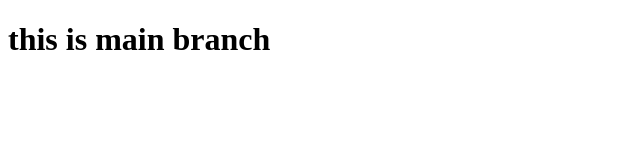
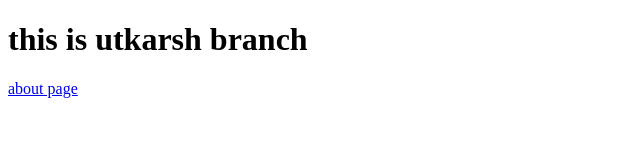
Before and after one commit to utkarshInnoraft73/demoPracticeGit, a plain HTML site: page index.html in a window 1280 px wide. Shown: the whole page, without its empty margins (0-640 px from the left). Drawn offline with Linux system fonts and the light colour scheme.

Commit message:
add the about links

```diff
--- a/index.html
+++ b/index.html
@@ -8,7 +8,8 @@
 </head>
 
 <body>
-    <h1> this is main branch</h1>
+    <h1> this is utkarsh branch</h1>
+    <a href="./about.html">about page</a>
 </body>
 
 </html>
```
